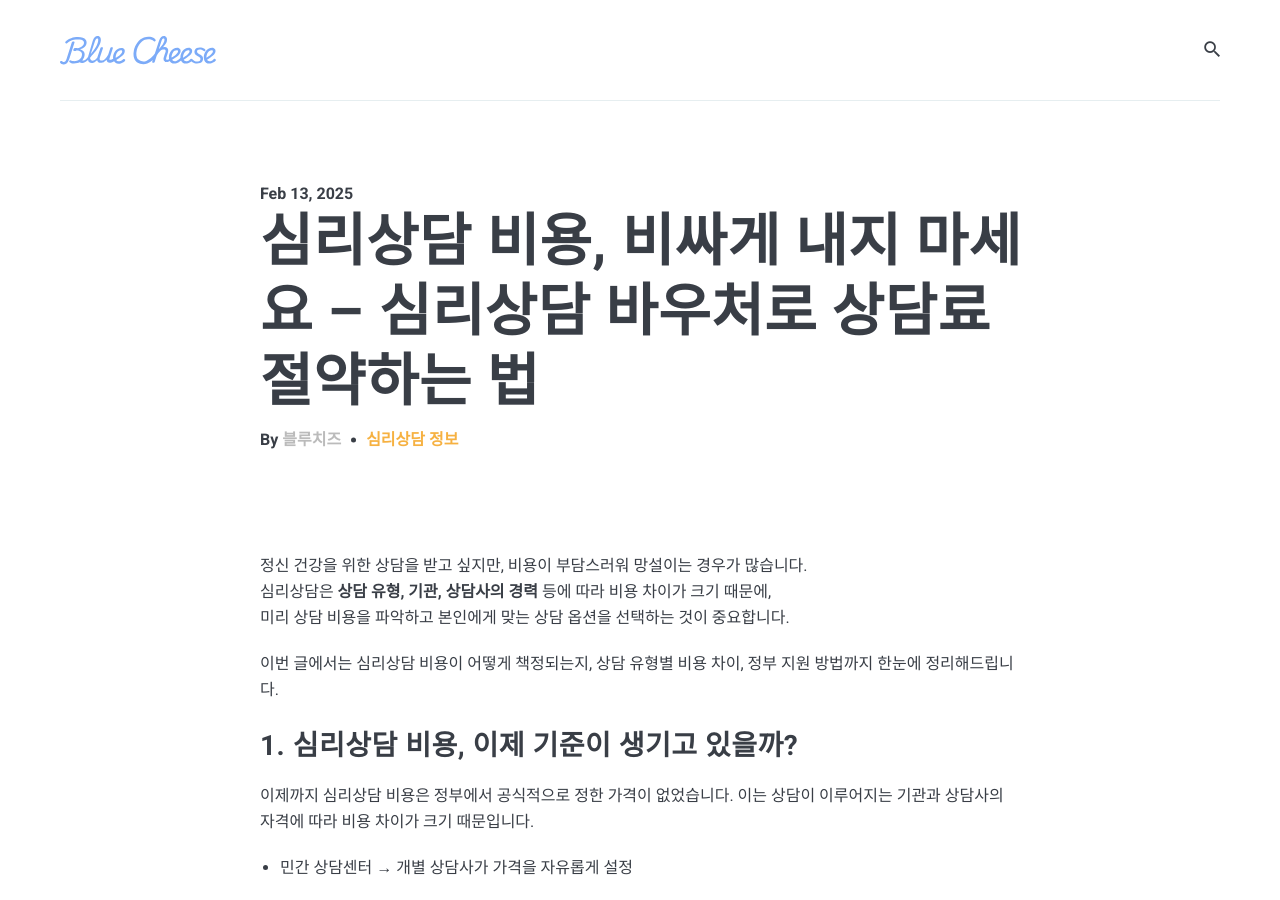
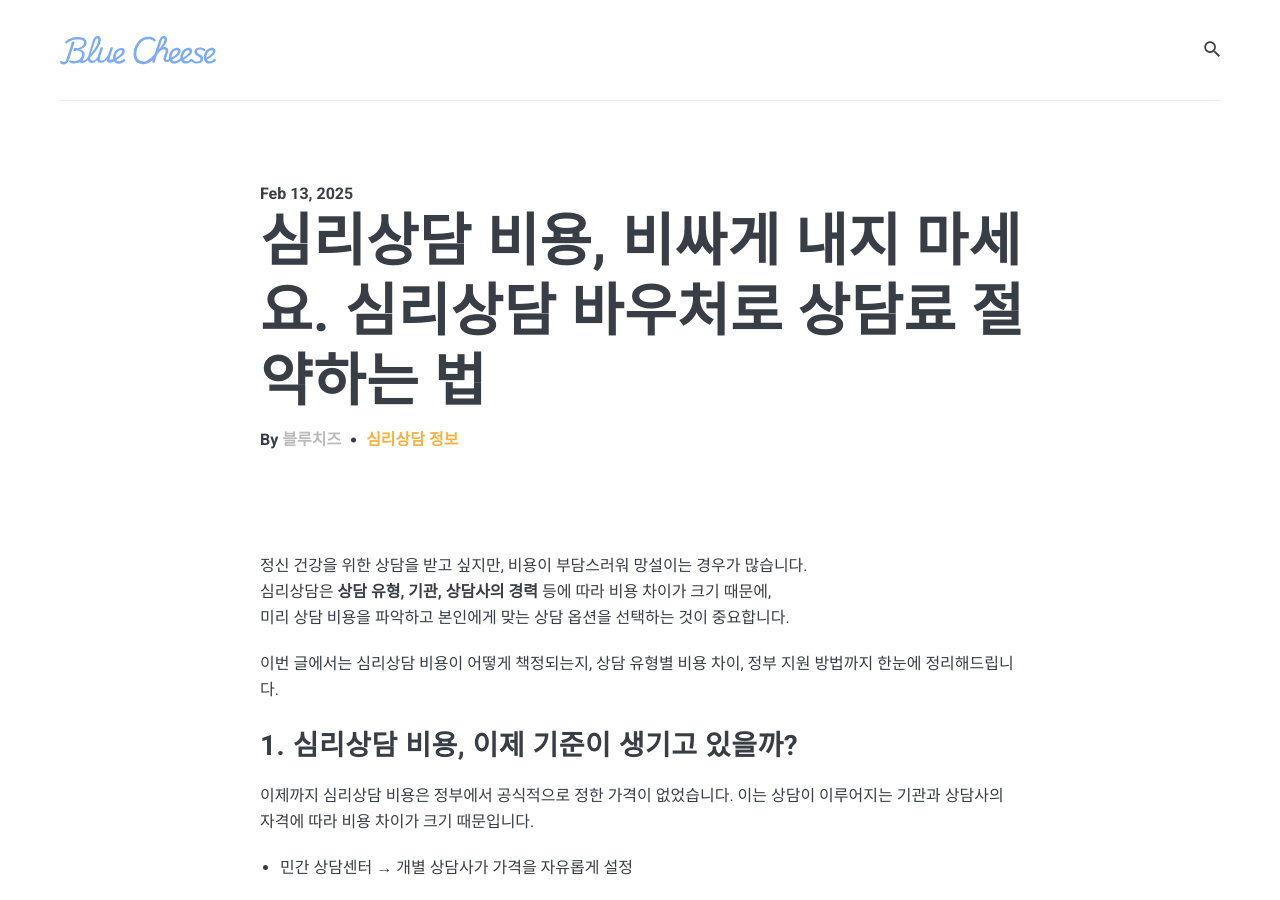
Before and after one commit to bluecheeseblog/bluecheese, a Jekyll site: the page built from _posts/2025-02-13-counseling-cost-guide.md, in a window 1280 px wide and 900 px high. Built offline with Jekyll 4.4.1, drawn with Linux system fonts in a browser that asks for light colours; nearby versions of some CDN libraries; comment, search, counter and statistics services are not loaded.

```diff
--- a/_posts/2025-02-13-counseling-cost-guide.md
+++ b/_posts/2025-02-13-counseling-cost-guide.md
@@ -1,7 +1,7 @@
 ---
 layout: post
 permalink: /counseling-cost-guide/
-title: "심리상담 비용, 비싸게 내지 마세요 – 심리상담 바우처로 상담료 절약하는 법"
+title: "심리상담 비용, 비싸게 내지 마세요. 심리상담 바우처로 상담료 절약하는 법"
 date: 2025-02-13 13:00:00 +09:00
 image : posts/counseling-cost-guide/counseling_cost_guide_thumb.png
 tags:
```
